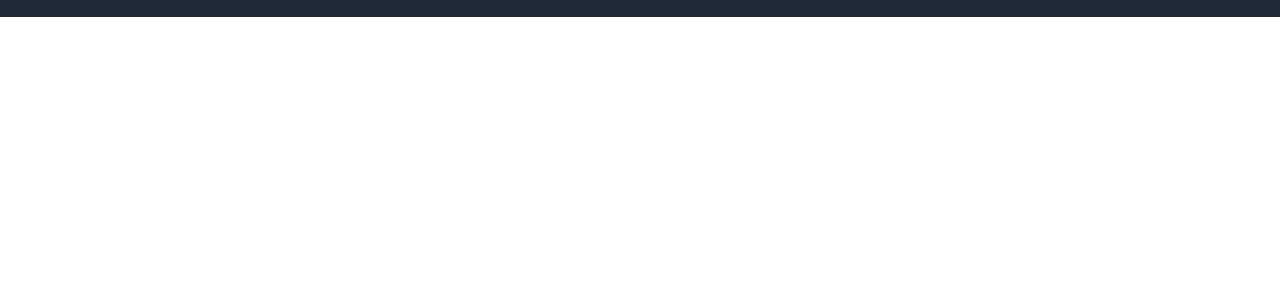
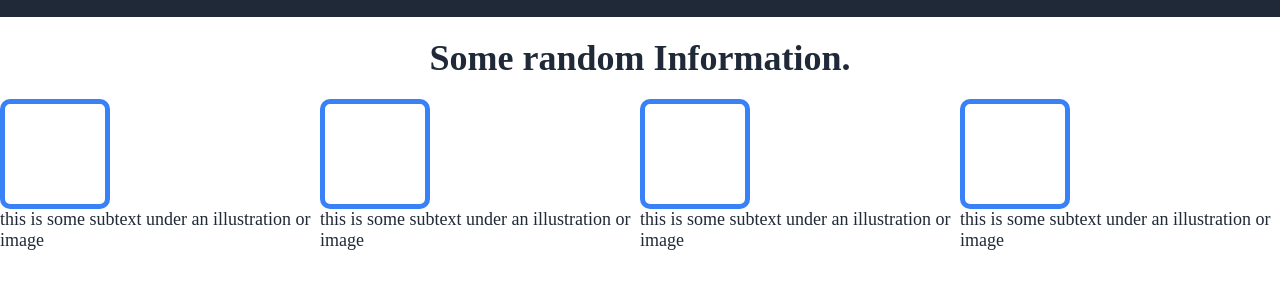
Before and after one commit to zyrobit/landing-page-top, a plain HTML site: page index.html in a window 1280 px wide. Shown: the part 474-762 px from the top of the page. Drawn offline with Linux system fonts and the light colour scheme.

Commit message:
Added section two

```diff
--- a/index.html
+++ b/index.html
@@ -30,5 +30,26 @@
         </div>
     </div>
    </div>
+   <div class="stage2">
+    <div class="info"><h4 class="info-text">Some random Information.</h4></div>
+    <div class="boxes">
+        <div>
+            <div class="square"></div>
+            <span>this is some subtext under an illustration or image</span>
+        </div>
+        <div>
+            <div class="square"></div>
+            <span>this is some subtext under an illustration or image</span>
+        </div>
+        <div>
+            <div class="square"></div>
+            <span>this is some subtext under an illustration or image</span>
+        </div>
+        <div>
+            <div class="square"></div>
+            <span>this is some subtext under an illustration or image</span>
+        </div>
+    </div>
+   </div>
 </body>
 </html>
--- a/style.css
+++ b/style.css
@@ -42,6 +42,7 @@ ul {
     padding: 20px;
     margin: 100px;
     gap: 320px;
+    margin-bottom: 0px;
 }
 
 .title {
@@ -67,3 +68,26 @@ button {
     border: none;
     padding: 5px 20px;
 }
+
+.info {
+    font-size: 36px;
+    font-weight: bold;
+    color: #1F2937;
+    padding: 20px;
+    text-align: center;
+}
+
+.boxes {
+    font-size: 18px;
+    color: #1F2937;
+    display: flex;
+    justify-content: center;
+}
+
+.square {
+    width: 100px;
+    height: 100px;
+    border: 5px solid #3882F6;
+    border-radius: 10px;
+    display: flex;
+}
```
